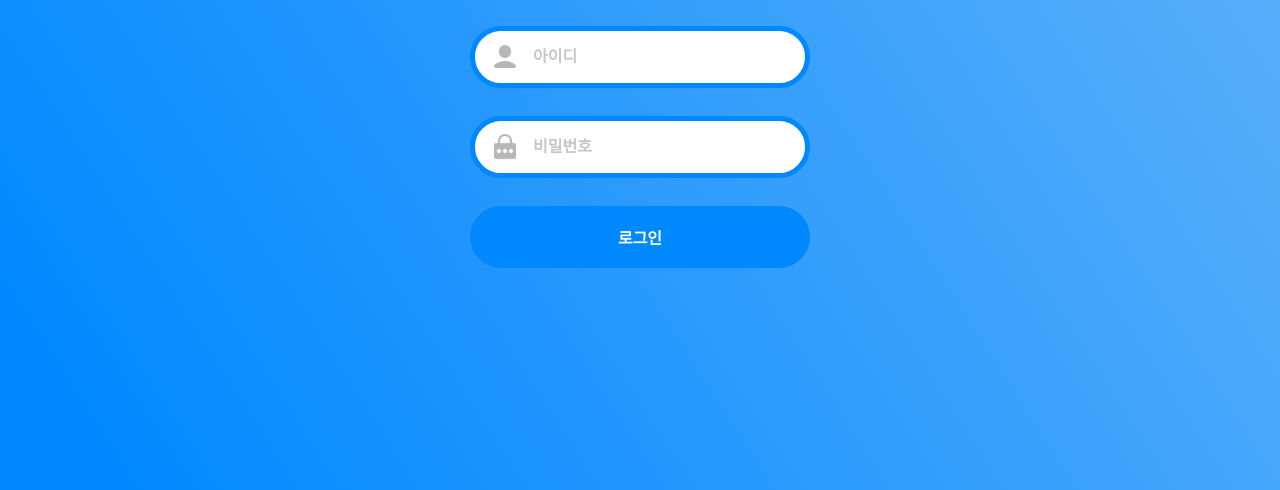
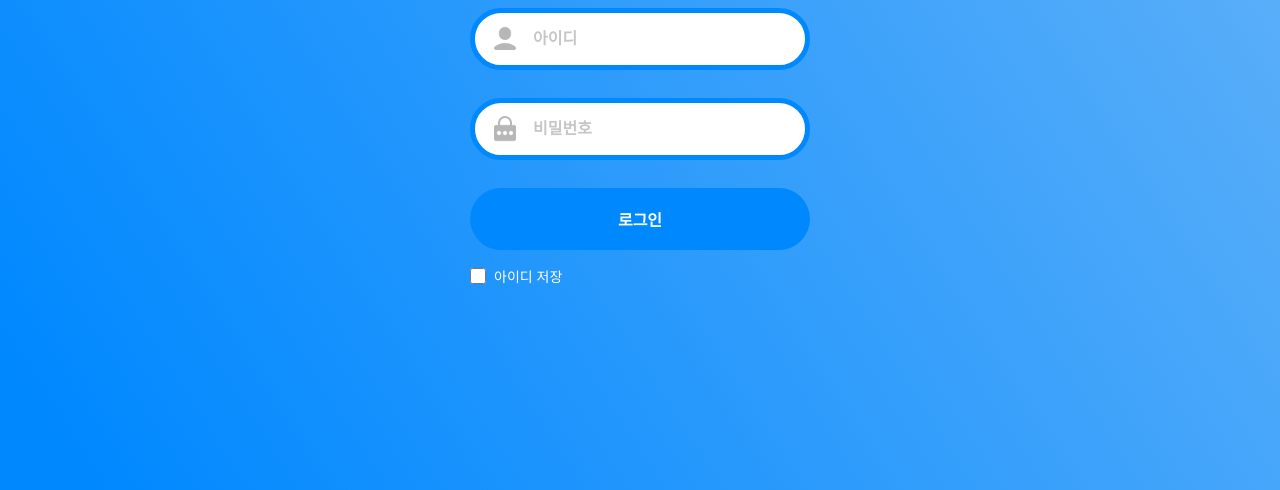
Before and after one commit to dodo-dy/web, a plain HTML site: page index.html in a window 1280 px wide. Shown: the part 310-800 px from the top of the page. Drawn offline with Linux system fonts and the light colour scheme; a web font is replaced by a local one.

Commit message:
2026-11-26 아이디 체크 박스 추가작업

```diff
--- a/admin/styles.css
+++ b/admin/styles.css
@@ -179,6 +179,28 @@ body {
   cursor: wait;
 }
 
+.idchk {
+  width: 100%;
+  max-width: 340px;
+  margin-top: -12px;
+  color: #ffffff;
+  font-size: 14px;
+}
+
+.idchk label {
+  display: inline-flex;
+  align-items: center;
+  gap: 8px;
+  cursor: pointer;
+}
+
+.idchk input {
+  width: 16px;
+  height: 16px;
+  margin: 0;
+  accent-color: #005eb8;
+}
+
 .login-feedback {
   position: absolute;
   top: calc(100% + 16px);
--- a/index.html
+++ b/index.html
@@ -49,6 +49,12 @@
           <button type="submit" id="login-submit" class="login-button" data-node-id="615:270">
             <span class="login-button__text" data-node-id="615:269">로그인</span>
           </button>
+          <div class="idchk">
+            <label for="remember-id">
+              <input id="remember-id" name="remember-id" type="checkbox" />
+              아이디 저장
+            </label>
+          </div>
         </form>
 
         <p id="login-feedback" class="login-feedback" role="status" aria-live="polite" hidden></p>
--- a/main.js
+++ b/main.js
@@ -1,10 +1,18 @@
 const loginForm = document.getElementById("login-form");
 const idInput = document.getElementById("admin-id");
 const passwordInput = document.getElementById("admin-password");
+const rememberIdCheckbox = document.getElementById("remember-id");
 const feedbackEl = document.getElementById("login-feedback");
 
 const Adminid = "admin";
 const Passwd = "123456";
+const rememberedIdKey = "rememberedAdminId";
+
+const rememberedId = localStorage.getItem(rememberedIdKey);
+if (rememberedId) {
+  idInput.value = rememberedId;
+  rememberIdCheckbox.checked = true;
+}
 
 const idFieldWrapper = idInput.closest(".input-field");
 const passwordFieldWrapper = passwordInput.closest(".input-field");
@@ -32,6 +40,24 @@ function hideFeedback() {
 idInput.addEventListener("input", () => {
   idFieldWrapper.classList.remove("is-error");
   if (!feedbackEl.hidden) hideFeedback();
+
+  if (rememberIdCheckbox.checked) {
+    const username = idInput.value.trim();
+    if (username) {
+      localStorage.setItem(rememberedIdKey, username);
+    } else {
+      localStorage.removeItem(rememberedIdKey);
+    }
+  }
+});
+
+rememberIdCheckbox.addEventListener("change", () => {
+  const username = idInput.value.trim();
+  if (rememberIdCheckbox.checked && username) {
+    localStorage.setItem(rememberedIdKey, username);
+  } else {
+    localStorage.removeItem(rememberedIdKey);
+  }
 });
 
 passwordInput.addEventListener("input", () => {
--- a/styles.css
+++ b/styles.css
@@ -179,6 +179,28 @@ body {
   cursor: wait;
 }
 
+.idchk {
+  width: 100%;
+  max-width: 340px;
+  margin-top: -12px;
+  color: #ffffff;
+  font-size: 14px;
+}
+
+.idchk label {
+  display: inline-flex;
+  align-items: center;
+  gap: 8px;
+  cursor: pointer;
+}
+
+.idchk input {
+  width: 16px;
+  height: 16px;
+  margin: 0;
+  accent-color: #005eb8;
+}
+
 .login-feedback {
   position: absolute;
   top: calc(100% + 16px);
```
Also changed, not shown: admin/index.html (+6 -0 lines), admin/main.js (+26 -0 lines).
